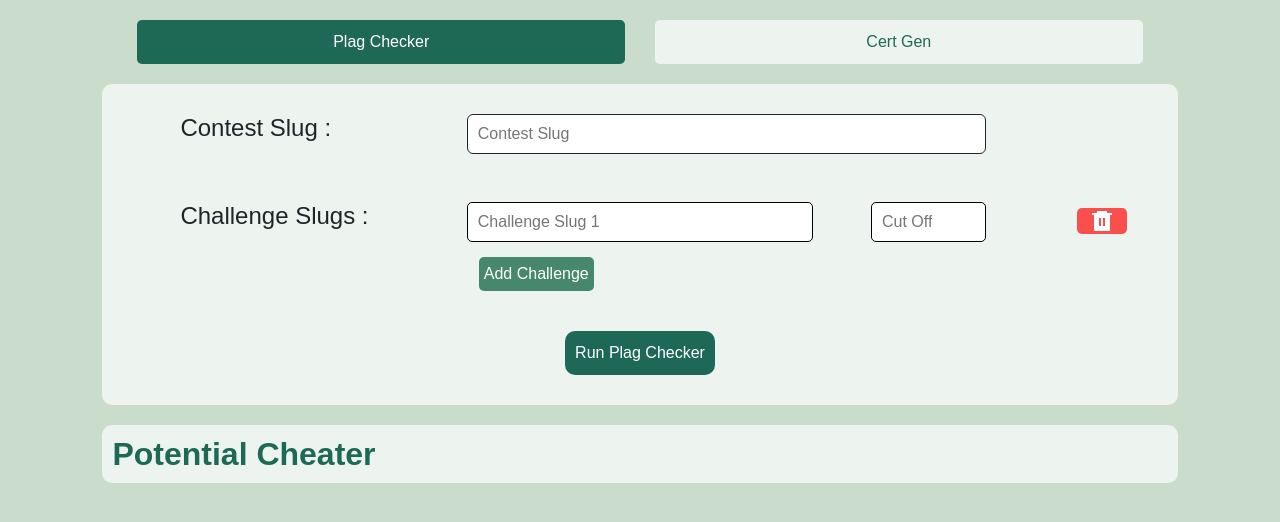
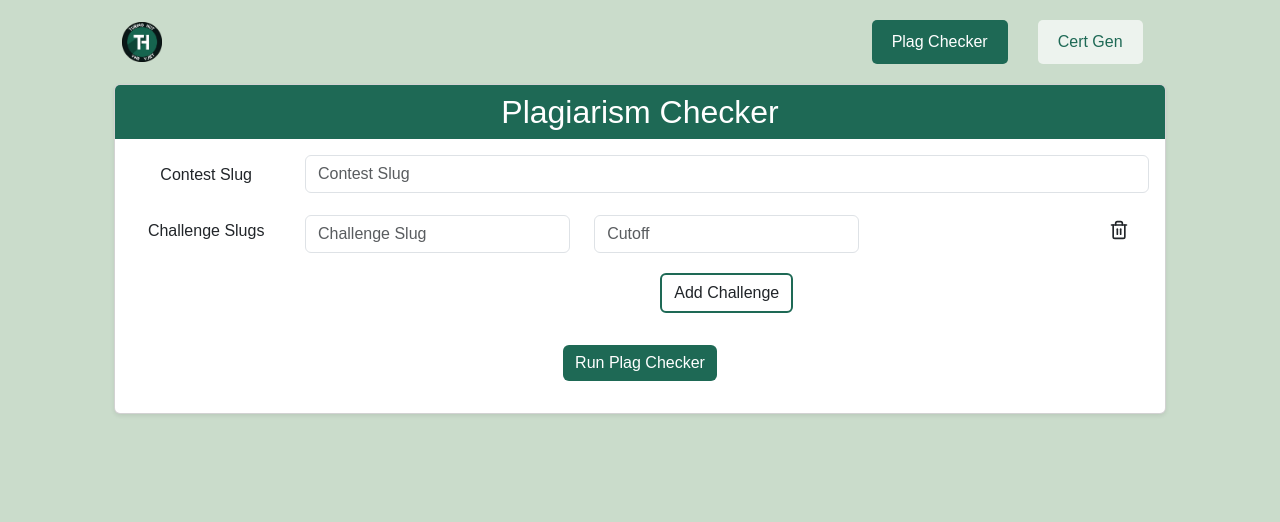
Before and after one commit to linustribevnr/plagarism-checker-client, a React (Create React App) app: page /check-plag in a window 1280 px wide. Shown: the top 522 px of the page. Built offline with nearby package versions, Linux system fonts and the light colour scheme; a web font is replaced by a local one.

Commit message:
frontend_changes

```diff
--- a/package.json
+++ b/package.json
@@ -8,6 +8,7 @@
     "@testing-library/user-event": "^13.5.0",
     "axios": "^1.7.7",
     "bootstrap": "^5.3.3",
+    "lucide-react": "^0.468.0",
     "react": "^18.3.1",
     "react-dom": "^18.3.1",
     "react-hook-form": "^7.53.0",
--- a/src/App.css
+++ b/src/App.css
@@ -9,6 +9,12 @@
     background-color: #cadccb;
 
 }
+.logo img {
+  height: 40px;
+  margin-right: 20px;
+  margin-left: 20px;
+}
+
 .App h1{
     margin: 5px 0 20px 0;
     padding: 5px;
@@ -22,7 +28,9 @@
     display: flex;
     justify-content: center;
     margin: 20px;
+    align-content: center;
   }
+
 
   .tab-link {
     margin: 0 15px;
@@ -33,7 +41,13 @@
     font-weight: 500;
     border-radius: 5px;
     transition: background-color 0.3s;
+    white-space: nowrap;
+    display: flex;
+    align-items: center;
+    justify-content: center;
+    text-align: center;
   }
+
 
   .tab-link:hover {
     background-color: #1e695535;
@@ -49,3 +63,14 @@
         width: 100vw;
     }
 }
+
+.logo-tabs-container {
+  display: flex;
+  align-items: center;
+  width: 100%;
+  justify-content: space-between;
+
+  @media (max-width: 768px) {
+    flex-direction: column;
+  }
+}
--- a/src/App.js
+++ b/src/App.js
@@ -3,6 +3,7 @@ import { BrowserRouter as Router, Route, Routes, Navigate, Link } from "react-ro
 import CheckPlag from "./pages/checkPlag/CheckPlag";
 import CertGen from "./pages/CertGen/CertGen";
 import { useEffect, useState } from "react";
+import logo from "./Assets/turinghut_logo.png";
 
 function App() {
   const [activeTab, setActiveTab] = useState("/check-plag");
@@ -14,6 +15,11 @@ function App() {
   return (
     <div className="App">
       <Router>
+        <header className="header">
+          <div className="logo-tabs-container">
+            <div className="logo">
+              <img src={logo} alt="Logo" />
+            </div>
             <div className="tabs">
               <Link
                 to="/check-plag"
@@ -30,6 +36,9 @@ function App() {
                 Cert Gen
               </Link>
             </div>
+          </div>
+        </header>
+
         <Routes>
           <Route path="/" element={<Navigate to="/check-plag" />} />
           <Route path="/check-plag" element={<CheckPlag />} />
--- a/src/pages/CertGen/CertGen.js
+++ b/src/pages/CertGen/CertGen.js
@@ -1,12 +1,16 @@
 import React, { useState } from "react";
 import { useForm } from "react-hook-form";
-import { Commet } from "react-loading-indicators";
+import { Spinner } from "react-bootstrap";
 import "./CertGen.css";
 
 function CertGen() {
   const [uploadStatus, setUploadStatus] = useState(null);
   const [loading, setLoading] = useState(false);
-  const { register, handleSubmit } = useForm();
+  const {
+    register,
+    handleSubmit,
+    formState: { errors },
+  } = useForm();
 
   const onSubmit = async (data) => {
     setLoading(true);
@@ -15,56 +19,118 @@ function CertGen() {
     const formData = new FormData();
     formData.append("certificateTemplate", data.certificateTemplate[0]);
     formData.append("excelSheet", data.excelSheet[0]);
-    // should write fetch
+
+    try {
+      const apiUrl = process.env.REACT_APP_API_URL;
+      const response = await fetch(`${apiUrl}/upload`, {
+        method: "POST",
+        body: formData,
+      });
+      if (response.ok) {
+        setUploadStatus("success");
+      } else {
+        setUploadStatus("error");
+      }
+    } catch (error) {
+      console.error("Error uploading files:", error);
+      setUploadStatus("error");
+    } finally {
+      setLoading(false);
+    }
   };
 
   return (
-    <div className="cert-gen">
-      <form className="form-container" onSubmit={handleSubmit(onSubmit)}>
-        <div className="template-info row">
-          <div className="template-label col-md-4">
-            <h4 className="ms-5">Certificate Template:</h4>
+    <div className="container">
+      <div className="card shadow-sm">
+        <div className="card-header bg-custom text-white text-center">
+          <h2 className="mb-0">Certificate Generator</h2>
         </div>
-          <div className="template-input col-md-6">
+        <div className="card-body">
+          <form onSubmit={handleSubmit(onSubmit)} className="space-y-3">
+            <div className="mb-3 row">
+              <div className="col-md-4">
+                <label htmlFor="certificateTemplate" className="form-label">
+                  Certificate Template
+                </label>
+              </div>
+              <div className="col-md-8">
                 <input
-              className="w-100 border border-dark rounded"
+                  id="certificateTemplate"
                   type="file"
-              name="certificateTemplate"
-              {...register("certificateTemplate", { required: true })}
+                  className={`form-control ${errors.certificateTemplate ? "is-invalid" : ""}`}
+                  {...register("certificateTemplate", {
+                    required: "Certificate Template is required",
+                  })}
                 />
+                {errors.certificateTemplate && (
+                  <div className="invalid-feedback">
+                    {errors.certificateTemplate.message}
+                  </div>
+                )}
               </div>
             </div>
 
-        <div className="sheet-info row mt-4">
-          <div className="sheet-label col-md-4">
-            <h4 className="ms-5">Excel Sheet:</h4>
+            <div className="mb-3 row">
+              <div className="col-md-4">
+                <label htmlFor="excelSheet" className="form-label">
+                  Excel Sheet
+                </label>
               </div>
-          <div className="sheet-input col-md-6">
+              <div className="col-md-8">
                 <input
-              className="w-100 border border-dark rounded"
+                  id="excelSheet"
                   type="file"
-              name="excelSheet"
+                  className={`form-control ${errors.excelSheet ? "is-invalid" : ""}`}
                   accept=".xlsx, .xls"
-              {...register("excelSheet", { required: true })}
+                  {...register("excelSheet", {
+                    required: "Excel Sheet is required",
+                  })}
                 />
+                {errors.excelSheet && (
+                  <div className="invalid-feedback">
+                    {errors.excelSheet.message}
+                  </div>
+                )}
               </div>
             </div>
 
+            <div className="text-center">
               <button
-          className={`submit-btn ${loading && "p-0 bg-transparent border-white"}`}
                 type="submit"
+                className="btn btn-custom"
                 disabled={loading}
               >
                 {loading ? (
-            <Commet color="#32cd32" size="small" text="Uploading" textColor="#32cd32" />
+                  <>
+                    <Spinner
+                      animation="grow"
+                      border="none"
+                      size="sm"
+                      variant="success"
+                      className="me-2"
+                      role="status"
+                    />
+                    Uploading...
+                  </>
                 ) : (
-            "Upload"
+                  "Upload Files"
                 )}
               </button>
+            </div>
           </form>
+        </div>
 
-      {uploadStatus === "success" && <p className="success-msg">Files uploaded successfully!</p>}
-      {uploadStatus === "error" && <p className="error-msg">Failed to upload files. Please try again.</p>}
+        {uploadStatus === "success" && (
+          <div className="alert alert-success mt-4 text-center" role="alert">
+            Files uploaded successfully!
+          </div>
+        )}
+        {uploadStatus === "error" && (
+          <div className="alert alert-danger mt-4 text-center" role="alert">
+            Failed to upload files. Please try again.
+          </div>
+        )}
+      </div>
     </div>
   );
 }
--- a/src/pages/checkPlag/CheckPlag.css
+++ b/src/pages/checkPlag/CheckPlag.css
@@ -4,6 +4,53 @@
     border-radius: 10px;
 }
 
+.form-label{
+    font-weight: 450;
+}
+
+.input:focus {
+    box-shadow: none;
+    outline: 1px solid #1e6955;
+    border: 1px solid #1e6955;
+    transition: outline 0.1s ease-in-out, border 0.1s ease-in-out;
+  }
+
+.bg-custom {
+    background-color: #1e6955 !important;
+  }
+
+.text-custom {
+    color: #1e6955 !important;
+  }
+
+.btn-custom:hover {
+    background-color: #1c5948 !important;
+    border-color: #1e6955 !important;
+    color: white;
+    transform: scale(1.1);
+}
+.bg-custom,.btn-custom {
+    background-color: #1e6955;
+    color: white;
+    border: none;
+    transition: all 0.3s ease-in-out
+  }
+
+.text-white {
+    color: white !important;
+  }
+
+
+.btn-outline-custom {
+    border: 2px solid #1e6955;
+    transition: all 0.3s ease-in-out
+  }
+
+.btn-outline-custom:hover {
+    background-color: #1e6955;
+    color: white;
+    transform: scale(1.04);
+  }
 
 .contest-lable, .challenge-lable {
     display: flex;
@@ -46,7 +93,7 @@
 }
 .add-challenge{
     padding: 5px;
-    background-color: #206d4ece;
+    background-color: #1f6046ca;
     color: white;
     border : none;
     border-radius: 5px;
@@ -68,14 +115,11 @@
 
 .dustbin {
     border: none;
-    width: 50px;
-    margin-top: 6px;
     transition: transform 0.2s ease-in-out, background-color 0.2s ease-in-out;
 }
 
 .dustbin:hover {
-    transform: scale(1.1); /* Creates the pop effect */
-    background-color: rgb(242, 13, 13); /* Slightly darker red on hover */
+    transform: scale(1.15);
 }
 
 .plag-results{
@@ -84,7 +128,6 @@
     background-color: rgba(255, 255, 255, 0.673);
     padding: 10px;
     box-sizing: border-box;
-    /* box-shadow:  2px 2px 0px gray,  -2px -2px 0px gray,  -2px 2px 0px gray,  2px -2px 0px gray; */
     border-radius: 10px;
 }
 
@@ -101,15 +144,8 @@
 
 .add-challenge:hover {
     transform: scale(1.1);
-    background-color: #16533bce;
+    background-color: #206d4e;
 }
-
-/* a:link{
-    color: blue;
-}
-a:visited{
-    color: red;
-} */
 
 .links{
     width: 100%;
@@ -118,12 +154,14 @@ a:visited{
 
 a{
     overflow: auto;
-    width: 100%;
     display: block;
 }
 
+.lang{
+    font-weight: 400;
+}
+
 .options{
-    /* border: 1px solid black; */
     padding: 0;
     display: flex;
     justify-items: center;
@@ -135,8 +173,6 @@ a{
 .option-icon{
     height: 100%;
     width: 100%;
-    /* border: 1px solid red; */
-    /* background-color: gray; */
 }
 
 @media (min-width: 600px) {
--- a/src/pages/checkPlag/CheckPlag.js
+++ b/src/pages/checkPlag/CheckPlag.js
@@ -1,32 +1,26 @@
 import React, { useState } from "react";
 import axios from "axios";
 import { useForm } from "react-hook-form";
-import { RiDeleteBin6Fill } from "react-icons/ri";
-import { Commet } from "react-loading-indicators";
-import { Riple } from "react-loading-indicators";
-import { RiVerifiedBadgeFill } from "react-icons/ri";
-import { BiSolidErrorAlt } from "react-icons/bi";
-
+import { Trash2, CheckCircle, AlertTriangle } from "lucide-react";
+import { Spinner } from "react-bootstrap";
 import "./CheckPlag.css";
 
 function CheckPlag() {
   const [challengeSlugIds, setChallengeSlugIds] = useState([1]);
   const [results, setResults] = useState([]);
-
-
   const [runningPlagCheck, setRunningPlagCheck] = useState(false);
-  const [individualStatus, setIndividualStatus] = useState([0,0]);
+  const [individualStatus, setIndividualStatus] = useState([0]);
 
   const {
     register,
     handleSubmit,
-    // watch,
-    // formState: { errors },
+    formState: { errors },
   } = useForm();
 
   const onSubmit = async (data) => {
     setRunningPlagCheck(true);
-    setResults([])
+    setResults([]);
+    setIndividualStatus(challengeSlugIds.map(() => 1));
 
     const enteredChallengeSlugs = challengeSlugIds.map((id) => [
       id,
@@ -34,138 +28,145 @@ function CheckPlag() {
     ]);
     const enteredContestSlug = data.contestSlug;
 
-    for (const challengeSlug of enteredChallengeSlugs) {
-      // update the running status
-      setIndividualStatus((prevStatus) => {
-        const newStatus = [...prevStatus];
-        newStatus[challengeSlug[0]] = 1;
-        return newStatus;
-      });
-
+    try {
+      const results = await Promise.all(
+        enteredChallengeSlugs.map(async (challengeSlug) => {
           const bodyPackage = {
             contest: enteredContestSlug,
             challenge: [challengeSlug[1]],
             cutoff: data[`cutoff${challengeSlug[0]}`],
           };
+
           try {
             const apiUrl = process.env.REACT_APP_API_URL;
-        const res = await axios.post(
-          `${apiUrl}/getResults`,
-          bodyPackage
-        );
-        // console.log("RESULT : \n", res.data.Data);
-
-        setResults((prevResults) => {
-          const newResults = [...prevResults, { challenge: challengeSlug[1], links: res.data.Data }];
-          console.log("Updated results -> ", newResults);
-          return newResults;
-        });
+            const res = await axios.post(`${apiUrl}/getResults`, bodyPackage);
 
             setIndividualStatus((prevStatus) => {
               const newStatus = [...prevStatus];
-          newStatus[challengeSlug[0]] = 2;
+              newStatus[challengeSlug[0] - 1] = 2;
               return newStatus;
             });
+
+            return {
+              challenge: challengeSlug[1],
+              links: res.data.Data,
+              status: 2,
+            };
           } catch (err) {
+
             setIndividualStatus((prevStatus) => {
               const newStatus = [...prevStatus];
-          newStatus[challengeSlug[0]] = 3;
+              newStatus[challengeSlug[0] - 1] = 3;
               return newStatus;
             });
-        console.log("ERROR OCCURED !!!", err);
+
+            return {
+              challenge: challengeSlug[1],
+              links: [],
+              status: 3,
+            };
           }
+        })
+      );
+
+      setResults(results.filter((result) => result.links.length > 0));
+    } catch (error) {
+      console.error("Error running plag check:", error);
+    } finally {
+      setRunningPlagCheck(false);
     }
-    setRunningPlagCheck(false);
   };
 
+
+
+
   return (
-    <div className="check-plag ">
-  <form className="form-container" onSubmit={handleSubmit(onSubmit)}>
+    <div className="container">
+      <div className="card shadow-sm">
+        <div className="card-header bg-custom text-white text-center">
+          <h2 className="mb-0">Plagiarism Checker</h2>
+        </div>
+        <div className="card-body">
+          <form onSubmit={handleSubmit(onSubmit)} className="space-y-3">
             {/* Contest Slug */}
-    <div className="contest-info row">
-      <div className="contest-lable col-md-4 ">
-        <h4 className="ms-5">Contest Slug :</h4>
+            <div className="mb-3 row">
+              <div className="col-md-2">
+                <label className="form-label mt-2">Contest Slug</label>
               </div>
-      <div className="contest-input col-md-6 ">
+              <div className="col-md-10">
                 <input
-          height={"20px"}
-          className="w-100 border border-dark rounded"
+                  type="text"
+                  className={`form-control input ${
+                    errors.contestSlug ? "is-invalid" : ""
+                  }`}
                   placeholder="Contest Slug"
-          name="contestSlug"
-          type="text"
-          {...register("contestSlug", { required: true })}
+                  {...register("contestSlug", {
+                    required: "Contest Slug is required",
+                  })}
                 />
+                {errors.contestSlug && (
+                  <div className="invalid-feedback">
+                    {errors.contestSlug.message}
+                  </div>
+                )}
               </div>
             </div>
 
-    <div className="challenges-info row mt-5">
             {/* Challenge Slugs */}
-      <div className="challenge-lable col-md-4">
-        <h4 className="ms-5">Challenge Slugs :</h4>
+            <div className="mb-3 row">
+              <div className="col-md-2">
+                <label className="form-label mt-2">Challenge Slugs</label>
               </div>
-      <div className="challenge-inputs m-0 col-md-8 ">
+              <div className="col-md-10">
                 {challengeSlugIds.map((challengeSlugId) => (
-          <div className="challenge-input row" key={challengeSlugId}>
-            {/* slug */}
+                  <div key={challengeSlugId} className="row mb-2">
+                    {/* Challenge Slug Input */}
+                    <div className="col-md-4 my-1">
                       <input
-              className="col-6 options"
-              placeholder={`Challenge Slug ${challengeSlugId}`}
                         type="text"
-              name={`challengeSlug${challengeSlugId}`}
-              id={`challengeSlug${challengeSlugId}`}
+                        className={`form-control input ${
+                          errors[`challengeSlug${challengeSlugId}`]
+                            ? "is-invalid"
+                            : ""
+                        }`}
+                        placeholder="Challenge Slug"
                         {...register(`challengeSlug${challengeSlugId}`, {
-                required: true,
+                          required: "Challenge Slug is required",
                         })}
                       />
-
-            {/* Cutoff */}
-            <input
-              className=" col-2 options"
-              placeholder={`Cut Off`}
-              type="number"
-              name={`cutoff${challengeSlugId}`}
-              id={`cutoff${challengeSlugId}`}
-              {...register(`cutoff${challengeSlugId}`, { required: true })}
-            />
-
-            {/* Riple */}
-            {individualStatus[challengeSlugId] === 1 && (
-              <div className=" col-1 options">
-                <Riple
-                  className="option-icon"
-                  color="#32cd32"
-                  size="small"
-                  text=""
-                  textColor=""
-                />
+                      {errors[`challengeSlug${challengeSlugId}`] && (
+                        <div className="invalid-feedback">
+                          {errors[`challengeSlug${challengeSlugId}`].message}
                         </div>
                       )}
-
-            {/* Done icon */}
-            {individualStatus[challengeSlugId] === 2 && (
-              <div className="col-1 options">
-                <RiVerifiedBadgeFill
-                  color="green"
-                  className="option-icon"
+                    </div>
+                    {/* Cutoff Input */}
+                    <div className="col-md-4 my-1">
+                      <input
+                        type="number"
+                        className={`form-control input ${
+                          errors[`cutoff${challengeSlugId}`] ? "is-invalid" : ""
+                        }`}
+                        placeholder="Cutoff"
+                        {...register(`cutoff${challengeSlugId}`, {
+                          required: "Cutoff is required",
+                          min: { value: 0, message: "Cutoff must be positive" },
+                        })}
                       />
+                      {errors[`cutoff${challengeSlugId}`] && (
+                        <div className="invalid-feedback">
+                          {errors[`cutoff${challengeSlugId}`].message}
                         </div>
                       )}
-
-            {/* Error icon */}
-            {individualStatus[challengeSlugId] === 3 && (
-              <div className="col-1 options">
-                <BiSolidErrorAlt
-                  color="red"
-                  className="option-icon"
-                />
                     </div>
-            )}
-
-            {/* Delete button */}
+                    {/* Action Buttons and Status Indicator */}
+                    <div className="col-md-4">
+                      <div className="d-flex align-items-center justify-content-end">
+                        {/* Trash Button */}
                         {!runningPlagCheck && (
-              <div className="col-2 options">
                           <button
-                  className="dustbin"
+                            type="button"
+                            className="btn dustbin me-2"
                             onClick={() =>
                               setChallengeSlugIds(
                                 challengeSlugIds.filter(
@@ -174,27 +175,38 @@ function CheckPlag() {
                               )
                             }
                           >
-                  <RiDeleteBin6Fill className=" option-icon" />
+                            <Trash2 size={20} />
                           </button>
-              </div>
+                        )}
+                        {/* Status Indicators */}
+                        {runningPlagCheck &&
+                        individualStatus[challengeSlugId - 1] === 1 ? (
+                          <Spinner
+                            animation="border"
+                            size="sm"
+                            variant="success"
+                          />
+                        ) : individualStatus[challengeSlugId - 1] === 2 ? (
+                          <CheckCircle size={20} className="text-success" />
+                        ) : individualStatus[challengeSlugId - 1] === 3 ? (
+                          <AlertTriangle size={20} className="text-danger" />
+                        ) : (
+                          <span className=""></span>
                         )}
                       </div>
+                    </div>
+                  </div>
                 ))}
-
                 {!runningPlagCheck && (
                   <button
-            className="add-challenge"
+                    type="button"
+                    className="btn btn-outline-custom mt-2"
                     onClick={() => {
                       setChallengeSlugIds([
                         ...challengeSlugIds,
-                (challengeSlugIds.length > 0
-                  ? challengeSlugIds[challengeSlugIds.length - 1]
-                  : 0) + 1,
+                        challengeSlugIds.length + 1,
                       ]);
-              setIndividualStatus((prevstate) => [
-                ...prevstate,
-                0,
-              ]);
+                      setIndividualStatus((prevStatus) => [...prevStatus, 0]);
                     }}
                   >
                     Add Challenge
@@ -203,46 +215,64 @@ function CheckPlag() {
               </div>
             </div>
 
+            {/* Submit Button */}
             <button
-      className={`submit-btn ${
-        runningPlagCheck && "p-0 bg-transparent border-white"
-      }`}
               type="submit"
+              className="btn btn-custom my-3"
               disabled={runningPlagCheck}
             >
               {runningPlagCheck ? (
-        <Commet
-          color="#32cd32"
-          size="small"
-          text="Running"
-          textColor="#32cd32"
+                <>
+                  <Spinner
+                    animation="grow"
+                    border="none"
+                    size="sm"
+                    variant="success"
+                    className="me-2"
+                    role="status"
                   />
+                  (T⌓T)
+                </>
               ) : (
                 "Run Plag Checker"
               )}
             </button>
           </form>
+        </div>
+      </div>
 
-  <div className="plag-results">
-    <h2>Potential Cheater</h2>
-    {results.map((item, key) => (
-      <div className="row">
-        <i>
-          <h4 className="fw-bold">{item.challenge}</h4>
-        </i>
-        {item.links.map((link, linkKey) => (
-          <p className="links">
-            {link[0]}{" "}
-            <a href={link[1]} rel="noreferrer" target="_blank">
+      {/* Results Section */}
+      {results.length > 0 && (
+        <div className="card mt-4 shadow-sm">
+          <div className="card-header bg-custom text-white">
+            <h3 className="mb-0">Potential Cheaters</h3>
+          </div>
+          <div className="card-body">
+            {results.map((item, idx) => (
+              <div key={idx} className="mb-4 pb-3 border-bottom">
+                <h5 className="mb-2">{item.challenge}</h5>
+                {item.links.map((link, linkIdx) => (
+                  <div
+                    key={linkIdx}
+                    className="d-flex justify-content-center mb-2"
+                  >
+                    <span className="me-1 lang">{link[0]}</span>
+                    <a
+                      href={link[1]}
+                      target="_blank"
+                      rel="noreferrer"
+                      className="mx-4"
+                    >
                       {link[1]}
                     </a>
-          </p>
+                  </div>
                 ))}
               </div>
             ))}
           </div>
         </div>
-
+      )}
+    </div>
   );
 }
 
```
Also changed, not shown: src/Assets/turinghut_logo.png (added), src/pages/CertGen/CertGen.css (line endings or trailing spaces), 1 other file (tests, documents, lock files or other folders). Lines whose indentation alone changed are shown as unchanged.
